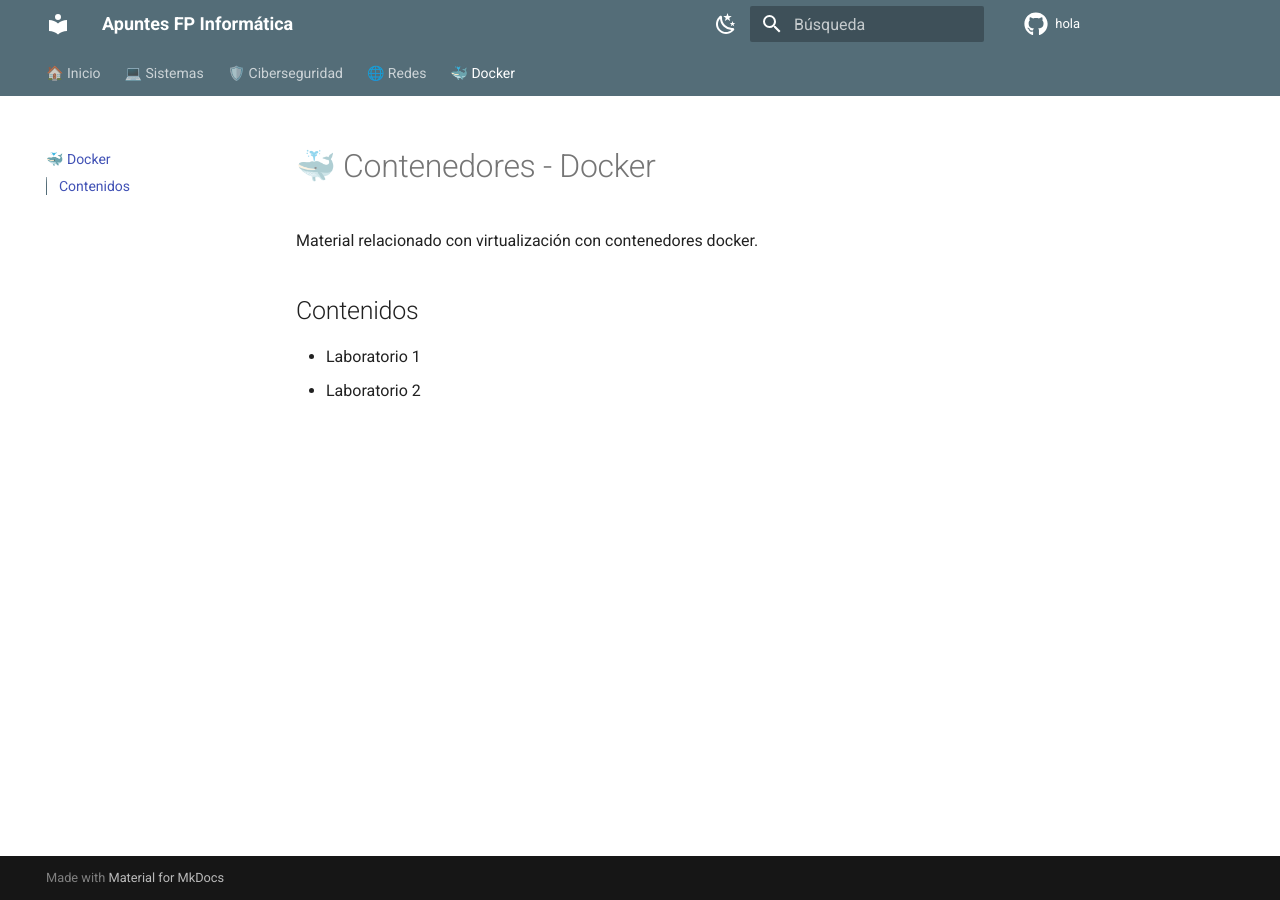
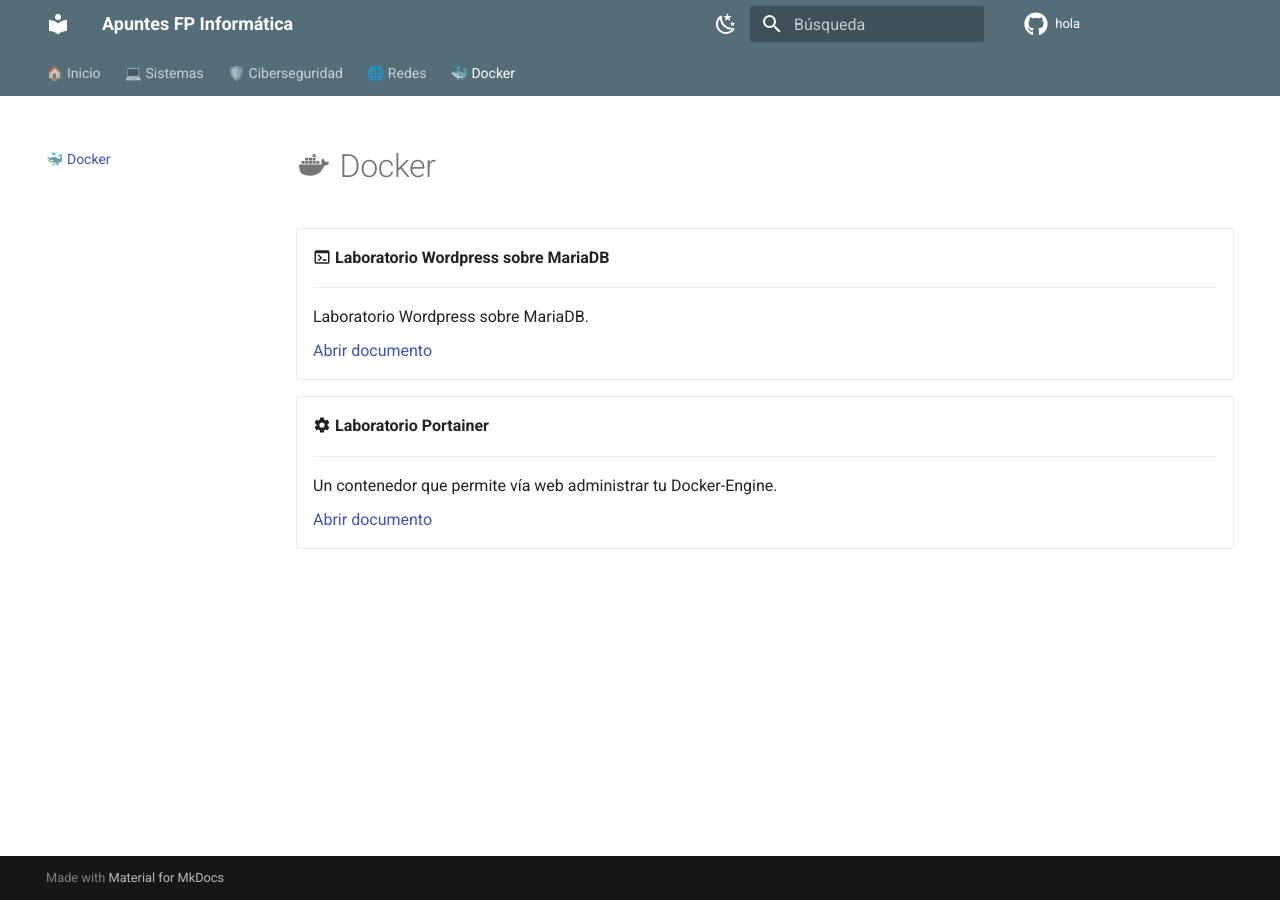
Before and after one commit to fcuadradoa01/hola, an MkDocs documentation site: the page built from docs/docker/index.md, in a window 1280 px wide. Built offline with MkDocs 1.6.1 and Material for MkDocs 9.7.7, drawn with Linux system fonts in a browser that asks for light colours; comment, search, counter and statistics services are not loaded.

Commit message:
Revise Docker documentation structure and content
Updated the Docker documentation to improve structure and clarity, adding sections for WordPress and Portainer labs.

```diff
--- a/docs/docker/index.md
+++ b/docs/docker/index.md
@@ -1,8 +1,25 @@
-# 🐳 Contenedores - Docker
+# :material-docker: Docker
 
-Material relacionado con virtualización con contenedores docker.
+<div class="grid cards" markdown>
 
-## Contenidos
+-   :material-console: **Laboratorio Wordpress sobre MariaDB**
 
-- Laboratorio 1
-- Laboratorio 2
+    ---
+
+    Laboratorio Wordpress sobre MariaDB.
+
+    [Abrir documento](lab-docker-wordpress-mariadb.md)
+
+</div>
+
+<div class="grid cards" markdown>
+
+-   :material-cog: **Laboratorio Portainer**
+
+    ---
+
+    Un contenedor que permite vía web administrar tu Docker-Engine.
+
+    [Abrir documento](lab-portainer.md)
+
+</div>
```
